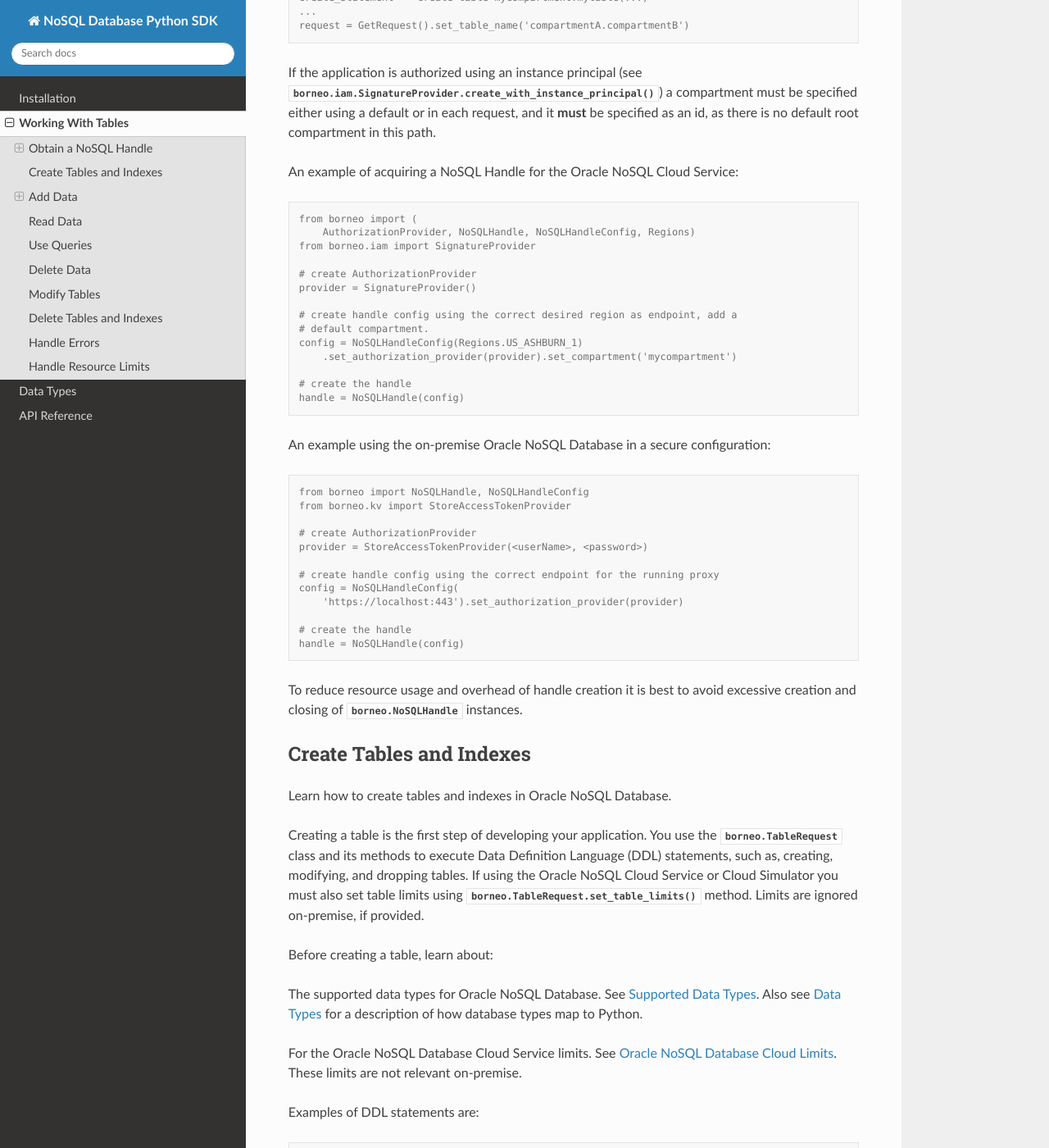
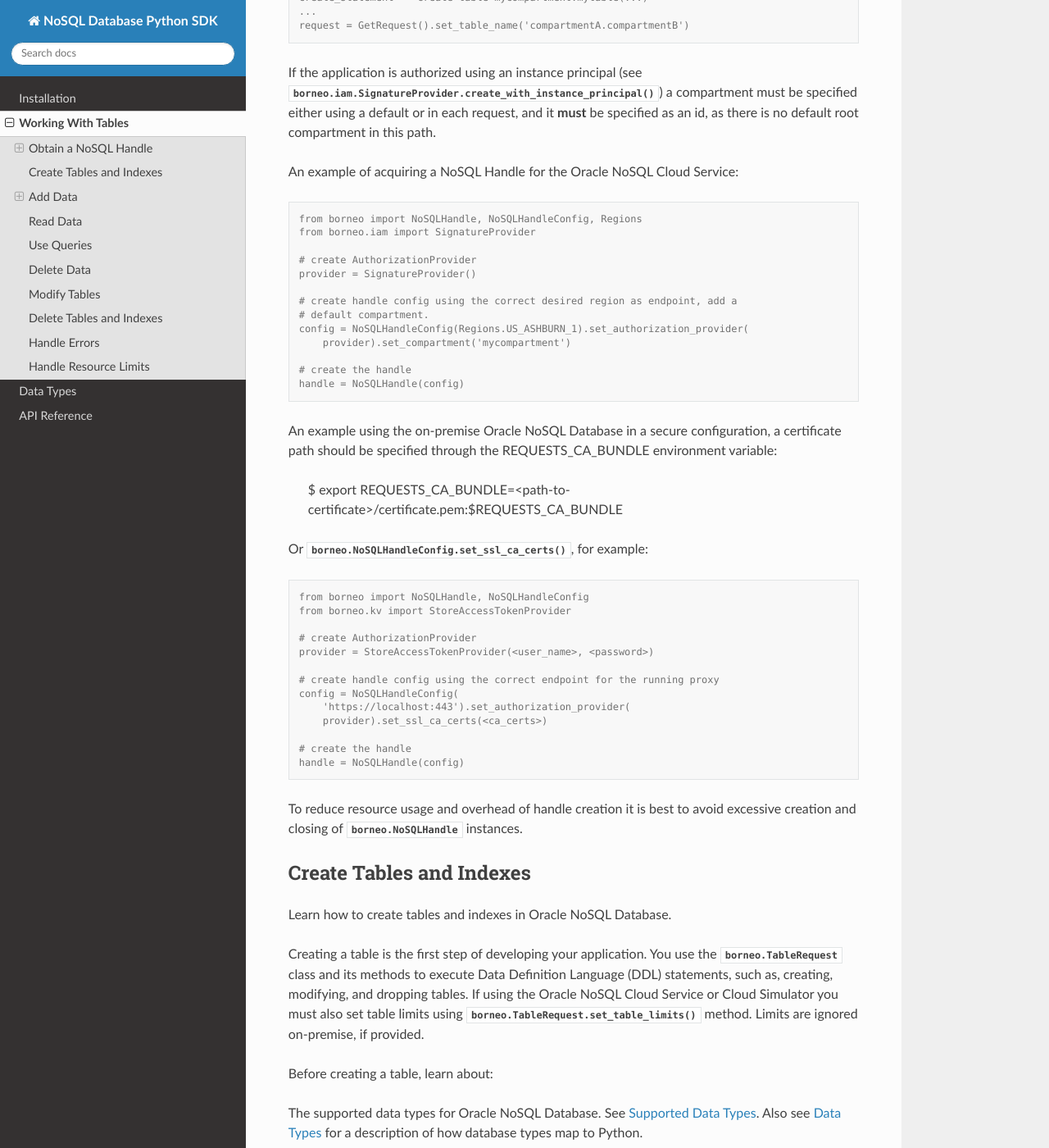
Before and after one commit to oracle/nosql-python-sdk, a Sphinx documentation site: the page built from docs/tables.rst, in a window 1280 px wide and 1400 px high, scrolled down 1186 px. Shown: the whole window at 82% size. Built offline with Sphinx 7.4.7 and the Read the Docs theme 2.0.0, drawn with Linux system fonts in a browser that asks for light colours; the version number is read from the project's files by our own code; some of the changed text lies outside the part shown.

Commit message:
Add APIs to deal with SSL CA Certificates

```diff
--- a/docs/api/borneo.NoSQLHandleConfig.rst
+++ b/docs/api/borneo.NoSQLHandleConfig.rst
@@ -26,6 +26,7 @@
       ~NoSQLHandleConfig.get_retry_handler
       ~NoSQLHandleConfig.get_sec_info_timeout
       ~NoSQLHandleConfig.get_service_url
+      ~NoSQLHandleConfig.get_ssl_ca_certs
       ~NoSQLHandleConfig.get_ssl_cipher_suites
       ~NoSQLHandleConfig.get_ssl_protocol
       ~NoSQLHandleConfig.get_table_request_timeout
@@ -38,6 +39,7 @@
       ~NoSQLHandleConfig.set_pool_maxsize
       ~NoSQLHandleConfig.set_retry_handler
       ~NoSQLHandleConfig.set_sec_info_timeout
+      ~NoSQLHandleConfig.set_ssl_ca_certs
       ~NoSQLHandleConfig.set_ssl_cipher_suites
       ~NoSQLHandleConfig.set_ssl_protocol
       ~NoSQLHandleConfig.set_table_request_timeout
@@ -61,6 +63,7 @@
    .. automethod:: get_retry_handler
    .. automethod:: get_sec_info_timeout
    .. automethod:: get_service_url
+   .. automethod:: get_ssl_ca_certs
    .. automethod:: get_ssl_cipher_suites
    .. automethod:: get_ssl_protocol
    .. automethod:: get_table_request_timeout
@@ -73,6 +76,7 @@
    .. automethod:: set_pool_maxsize
    .. automethod:: set_retry_handler
    .. automethod:: set_sec_info_timeout
+   .. automethod:: set_ssl_ca_certs
    .. automethod:: set_ssl_cipher_suites
    .. automethod:: set_ssl_protocol
    .. automethod:: set_table_request_timeout
--- a/docs/tables.rst
+++ b/docs/tables.rst
@@ -43,8 +43,8 @@
 default. In addition it is possible to specify a compartment is each
 :class:`Request` instance.
 
-The *set_compartment* methods take either an id (OCID) or a compartment name
-or path. If a compartment name is used it may be the name of a top-level
+The *set_compartment* methods take either an id (OCID) or a compartment name or
+path. If a compartment name is used it may be the name of a top-level
 compartment. If a compartment path is used to reference a nested compartment,
 the path is a dot-separate path that excludes the top-level compartment of the
 path, for example *compartmentA.compartmentB*.
@@ -62,18 +62,17 @@
    ...
    request = GetRequest().set_table_name('compartmentA.compartmentB')
 
-If the application is authorized using an instance principal
-(see :func:`borneo.iam.SignatureProvider.create_with_instance_principal`) a
-compartment must be specified either using a default or in each request, and
-it **must** be specified as an id, as there is no default root compartment in
-this path.
+If the application is authorized using an instance principal (see
+:func:`borneo.iam.SignatureProvider.create_with_instance_principal`) a
+compartment must be specified either using a default or in each request, and it
+**must** be specified as an id, as there is no default root compartment in this
+path.
 
 An example of acquiring a NoSQL Handle for the Oracle NoSQL Cloud Service:
 
 .. code-block:: pycon
 
-    from borneo import (
-        AuthorizationProvider, NoSQLHandle, NoSQLHandleConfig, Regions)
+    from borneo import NoSQLHandle, NoSQLHandleConfig, Regions
     from borneo.iam import SignatureProvider
 
     # create AuthorizationProvider
@@ -81,13 +80,20 @@
 
     # create handle config using the correct desired region as endpoint, add a
     # default compartment.
-    config = NoSQLHandleConfig(Regions.US_ASHBURN_1)
-        .set_authorization_provider(provider).set_compartment('mycompartment')
+    config = NoSQLHandleConfig(Regions.US_ASHBURN_1).set_authorization_provider(
+        provider).set_compartment('mycompartment')
 
     # create the handle
     handle = NoSQLHandle(config)
 
-An example using the on-premise Oracle NoSQL Database in a secure configuration:
+An example using the on-premise Oracle NoSQL Database in a secure configuration,
+a certificate path should be specified through the REQUESTS_CA_BUNDLE
+environment variable:
+
+ $ export REQUESTS_CA_BUNDLE=<path-to-certificate>/certificate.pem:\
+ $REQUESTS_CA_BUNDLE
+
+Or :func:`borneo.NoSQLHandleConfig.set_ssl_ca_certs`, for example:
 
 .. code-block:: pycon
 
@@ -95,11 +101,12 @@
     from borneo.kv import StoreAccessTokenProvider
 
     # create AuthorizationProvider
-    provider = StoreAccessTokenProvider(<userName>, <password>)
+    provider = StoreAccessTokenProvider(<user_name>, <password>)
 
     # create handle config using the correct endpoint for the running proxy
     config = NoSQLHandleConfig(
-        'https://localhost:443').set_authorization_provider(provider)
+        'https://localhost:443').set_authorization_provider(
+        provider).set_ssl_ca_certs(<ca_certs>)
 
     # create the handle
     handle = NoSQLHandle(config)
@@ -112,12 +119,12 @@
 -------------------------
 Learn how to create tables and indexes in Oracle NoSQL Database.
 
-Creating a table is the first step of developing your application. You use
-the :class:`borneo.TableRequest` class and its methods to execute Data
-Definition Language (DDL) statements, such as, creating, modifying, and dropping
-tables. If using the Oracle NoSQL Cloud Service or Cloud Simulator you must also
-set table limits using :func:`borneo.TableRequest.set_table_limits` method.
-Limits are ignored on-premise, if provided.
+Creating a table is the first step of developing your application. You use the
+:class:`borneo.TableRequest` class and its methods to execute Data Definition
+Language (DDL) statements, such as, creating, modifying, and dropping tables. If
+using the Oracle NoSQL Cloud Service or Cloud Simulator you must also set table
+limits using :func:`borneo.TableRequest.set_table_limits` method. Limits are
+ignored on-premise, if provided.
 
 Before creating a table, learn about:
 
@@ -325,6 +332,7 @@
 .. code-block:: pycon
 
     from borneo import QueryRequest
+
     statement = 'select * from users where name = "Taylor"'
     request = QueryRequest().set_statement(statement)
     result = handle.query(request)
@@ -396,8 +404,8 @@
     if result.get_success():
        # success -- the row was deleted
 
-    # if the row didn't exist or was not deleted for any other reason,
-    # False is returned
+    # if the row didn't exist or was not deleted for any other reason, False is
+    # returned
 
 Delete operations can be conditional based on a :class:`borneo.Version` returned
 from a get operation.  See :class:`borneo.DeleteRequest`.
@@ -467,17 +475,16 @@
     statement = 'drop table users'
     request = TableRequest().set_statement(statement)
 
-    # perform the operation
-    # wait for 40 seconds, polling every 3 seconds
+    # perform the operation, wait for 40 seconds, polling every 3 seconds
     result = handle.do_table_request(request, 40000, 3000)
 
 -------------
 Handle Errors
 -------------
 
-Python errors are raised as exceptions defined as part of the API. They are
-all instances of Python's :class:`RuntimeError`. Most exceptions are instances
-of :class:`borneo.NoSQLException` which is a base class for exceptions raised by
+Python errors are raised as exceptions defined as part of the API. They are all
+instances of Python's :class:`RuntimeError`. Most exceptions are instances of
+:class:`borneo.NoSQLException` which is a base class for exceptions raised by
 the Python driver.
 
 Exceptions are split into 2 broad categories:
--- a/src/borneo/version.py
+++ b/src/borneo/version.py
@@ -7,4 +7,4 @@
 # appropriate download for a copy of the license and additional information.
 #
 
-__version__ = '5.2.0'
+__version__ = '5.2.3'
```
Also changed, not shown: other parts of docs/tables.rst (+9 -9 lines), CHANGELOG.rst (+11 -0 lines), CONTRIBUTING.rst (+7 -8 lines), README-DEV.rst (+8 -0 lines), README.rst (+14 -14 lines), docs/conf.py (+22 -24 lines), docs/installation.rst (+22 -7 lines), THIRD_PARTY_LICENSES.txt (line endings or trailing spaces), 7 other files.
